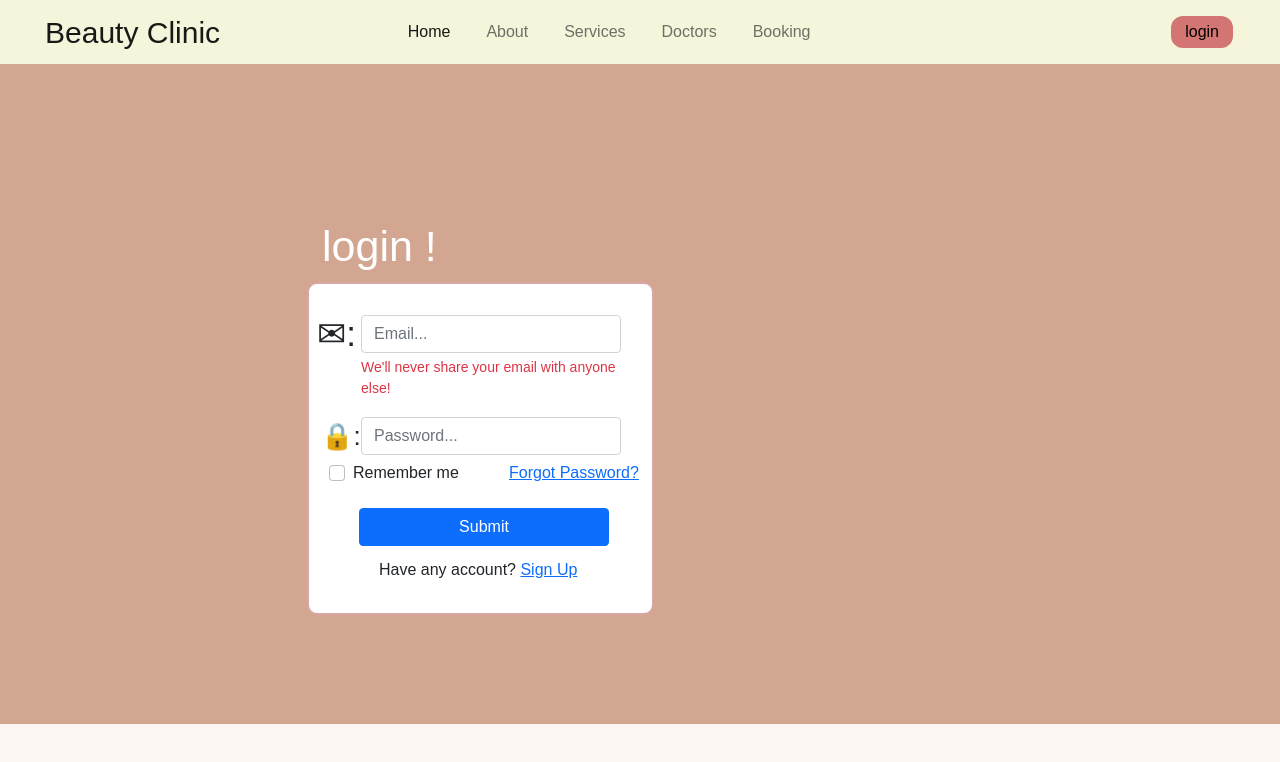
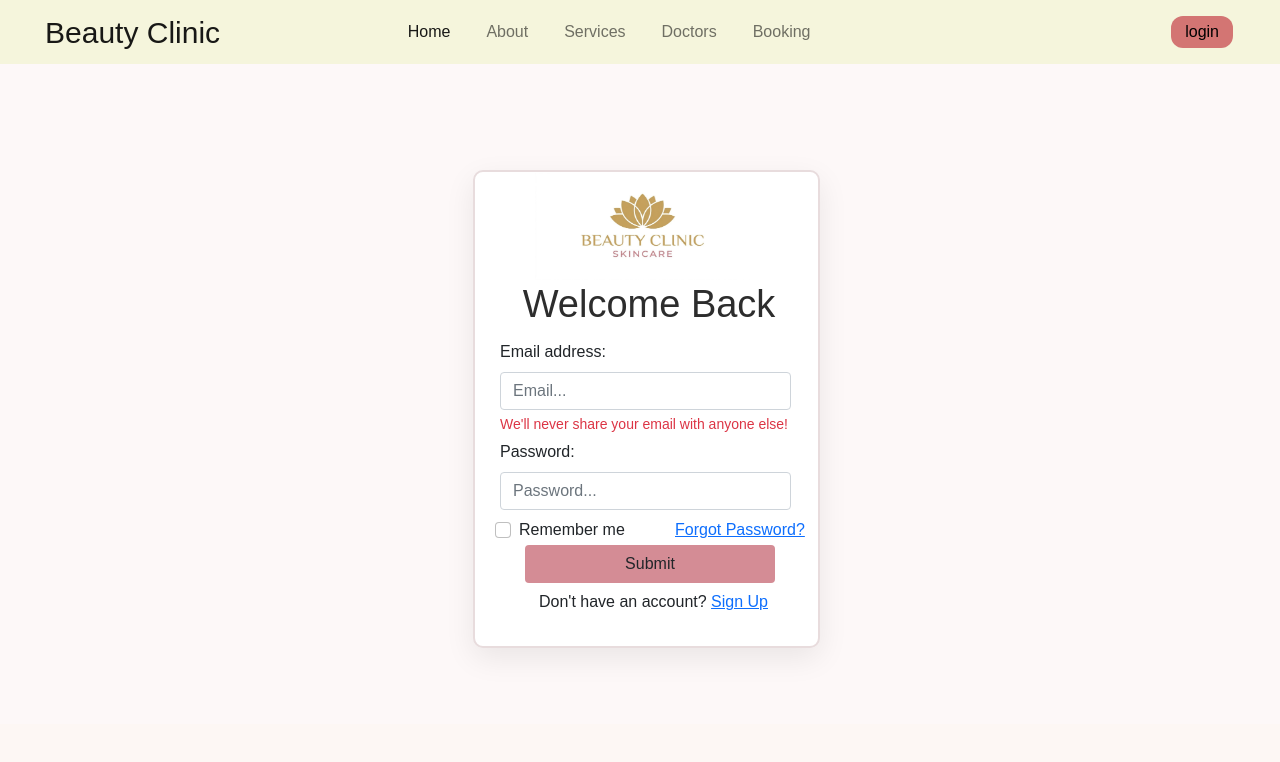
Before and after one commit to AhmedRamadan007/Beauty-clinic, a plain HTML site: page login.html in a window 1280 px wide. Drawn offline with nearby package versions, Linux system fonts and the light colour scheme.

Commit message:
update data 1

```diff
--- a/css/style.css
+++ b/css/style.css
@@ -107,32 +107,33 @@ transition: all .2s;
 }
 
 .title{
-    background-color: #d3a692;
+    /* background-color: #d3a692; */
     display: flex;
     justify-content: center;
-    font-size: 43px;
-color: white;
+    font-size: 38px;
+color: #2d2d2d;
 position: absolute;
-top: 199px;
-left: 322px;
+top: -63px;
+left: 6px;
 margin-top: 22px;
+width:320px;
 }
 
 
 .form{
-    background-color: #d3a692;
+    background-color: #fdf8f8;
 padding: 60px;
 height: 660px;
 
 }
 
 .feild{
-    border: 2px #d8a6a5 solid;
+    border: 2px #e8dcdd solid;
     position: relative;
-    left: 247px;
-    top: 133px;
+    left: 413px;
+    top: 21px;
     width: 347px;
-    height: 333px;
+    height: 478px;
     padding: 20px;
     display: flex;
     flex-direction: column;
@@ -140,19 +141,36 @@ height: 660px;
     border-radius: 10px;
     background-color: white;
     margin-top: 25px;
+    box-shadow: 0 10px 30px rgba(0, 0, 0, 0.08);
+    font-family:"poppins";
+}
+
+.logo{
+    width: 215px;
+    height: 107px;
+  position: relative;
+  left: 20px;
+  top: -75px;
+}
+
+.container{
+    position: relative;
+    left: -12px;
+    top: 131px;
 }
 
 .btn{
     width: 250px;
     position: relative;
     left: 30px;
-    top: -122px;
+    top: -116px;
+    background-color: #d48c95;
 }
 
 .qeust{
     position: relative;
-    left: 50px;
-    top: -114px;
+    left: 44px;
+    top: -107px;
 }
 
 .register{
@@ -198,29 +216,29 @@ margin-top: 22px;
 
 .email{
     position: relative;
-    top: -50px;
-        left: 32px;
-    max-width: 260px;
+    top: -90px;
+        left: 5px;
+    width: 291px;
 }
 
 .password{
     position: relative;
     top: -85px;
-        left: 32px;
-    max-width: 260px;
+        left: 5px;
+    width: 291px;
 }
 .check{
     position: relative;
-    top: -85px;
+    top: -77px;
 }
 .link1{
     position: relative;
-    top: -117px;
+    top: -103px;
         left: 180px;
 }
 #Message1{
     position: relative;
-    top: -116px;
+    top: -105px;
 }
 
 /* General */
--- a/login.html
+++ b/login.html
@@ -44,16 +44,21 @@
 
 
 <form class="form" id="loginForm">
-  <h1 class="title">login !</h1>
+
 
   <div class="feild">
+    <div class="container">
+    <div class="logo">
+      <img class="logo" src="./images/photo_6044146341832758806_y.jpg" alt="Beauty clinic logo">
+    </div>
+    <h1 class="title">Welcome Back</h1>
   <div class="email">
-    <label for="emailLogin" class="form-label" style="font-size: 35px; position: relative;right: 44px;top: 54px;">&#9993: </label>
+    <label for="emailLogin" class="form-label">Email address:</label>
     <input placeholder="Email..." type="email" class="form-control" id="emailLogin" aria-describedby="emailHelp">
     <div id="emailHelp" class="form-text text-danger">We'll never share your email with anyone else!</div>
   </div>
   <div class="password">
-    <label for="passwordLogin" class="form-label"; style="font-size: 26px; position: relative;right: 40px;top: 47px;">&#128274:</label>
+    <label for="passwordLogin" class="form-label"; >Password:</label>
     <input placeholder="Password..." type="password" class="form-control" id="passwordLogin">
   </div>
   <div class="check form-check">
@@ -62,14 +67,14 @@
   </div>
   <a class="link1" href="">Forgot Password?</a>
   <p id="Message1"></p>
-  <button type="submit" class="btn btn-primary">Submit</button>
+  <button type="submit" class="btn">Submit</button>
 
-  <h6 class="qeust">Have any account? <span>
+  <h6 class="qeust">Don't have an account? <span>
     <a class="link" href="./register.html">Sign Up</a>
   </span></h6>
 
   </div>
-
+</div>
 
 </form>
 
```
Also changed, not shown: admin.html (deleted, +0 -11 lines), js/register.js (added, +86 -0 lines), js/script.js (+0 -84 lines), register.html (+12 -12 lines), user.html (deleted, +0 -11 lines), images/photo_6044146341832758806_y.jpg (added).
